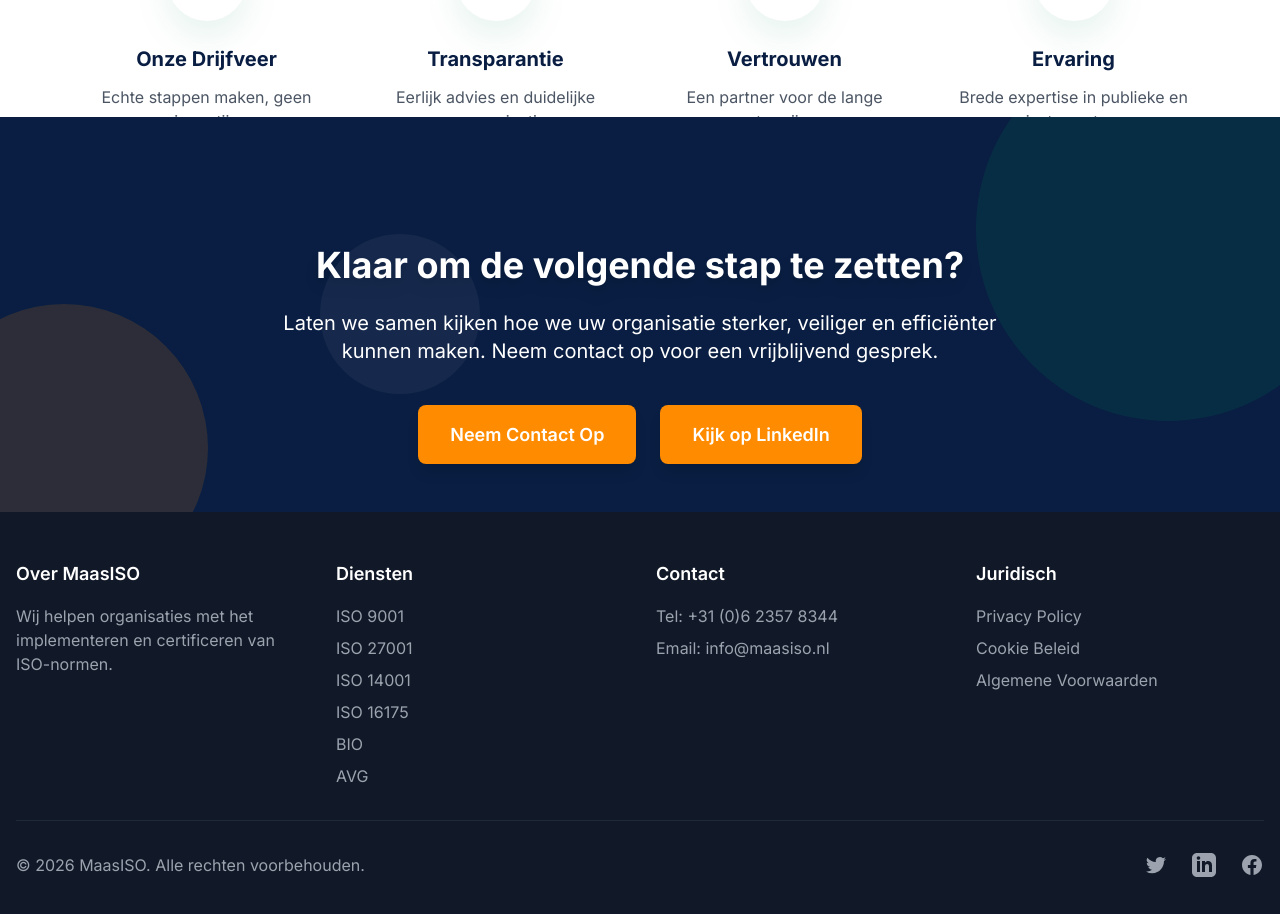
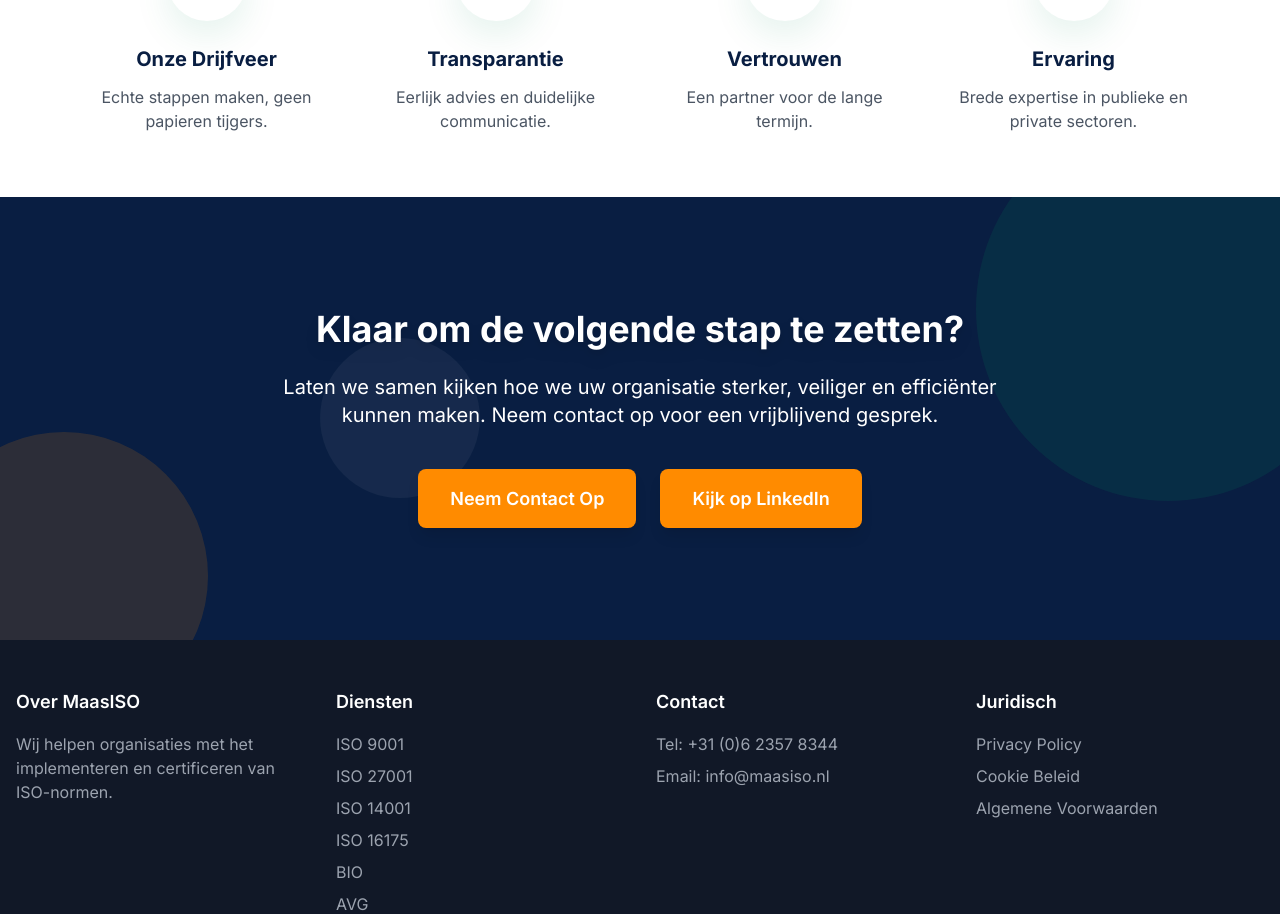
Before and after one commit to jackdamnielzz/maasiso, a Next.js app: page /over-ons in a window 1280 px wide. Shown: the part 3183-4097 px from the top of the page. Built offline with nearby package versions, Linux system fonts and the light colour scheme.

Commit message:
Fix in-page CTA hero overlap
Prevent hero-section negative offset from overlapping preceding content on Over Ons and Waarom MaasISO CTA sections.

```diff
--- a/src/components/features/OnzeVoordelenContent.tsx
+++ b/src/components/features/OnzeVoordelenContent.tsx
@@ -351,7 +351,7 @@ export default function OnzeVoordelenContent() {
       </section>
 
       {/* CTA Section - Full Width Hero Style */}
-      <section className="hero-section relative overflow-hidden py-20 md:py-28 bg-[#091E42]">
+      <section className="hero-section relative overflow-hidden !mt-0 !py-20 md:!py-28 bg-[#091E42]">
         <div className="absolute top-0 left-0 w-full h-full overflow-hidden pointer-events-none">
           <div className="absolute top-0 right-0 w-96 h-96 bg-[#00875A] rounded-full opacity-10 -mr-20 -mt-20"></div>
           <div className="absolute bottom-0 left-0 w-72 h-72 bg-[#FF8B00] rounded-full opacity-10 -ml-20 -mb-20"></div>
--- a/src/components/features/OverOnsContent.tsx
+++ b/src/components/features/OverOnsContent.tsx
@@ -292,7 +292,7 @@ export default function OverOnsContent() {
       </section>
 
       {/* Bottom CTA - Unified Style */}
-      <section className="hero-section relative overflow-hidden py-20 md:py-28 bg-[#091E42]">
+      <section className="hero-section relative overflow-hidden !mt-0 !py-20 md:!py-28 bg-[#091E42]">
         <div className="absolute top-0 left-0 w-full h-full overflow-hidden pointer-events-none">
           <div className="absolute top-0 right-0 w-96 h-96 bg-[#00875A] rounded-full opacity-10 -mr-20 -mt-20 animate-pulse-slow"></div>
           <div className="absolute bottom-0 left-0 w-72 h-72 bg-[#FF8B00] rounded-full opacity-10 -ml-20 -mb-20 animate-pulse-slow delay-300"></div>
```
